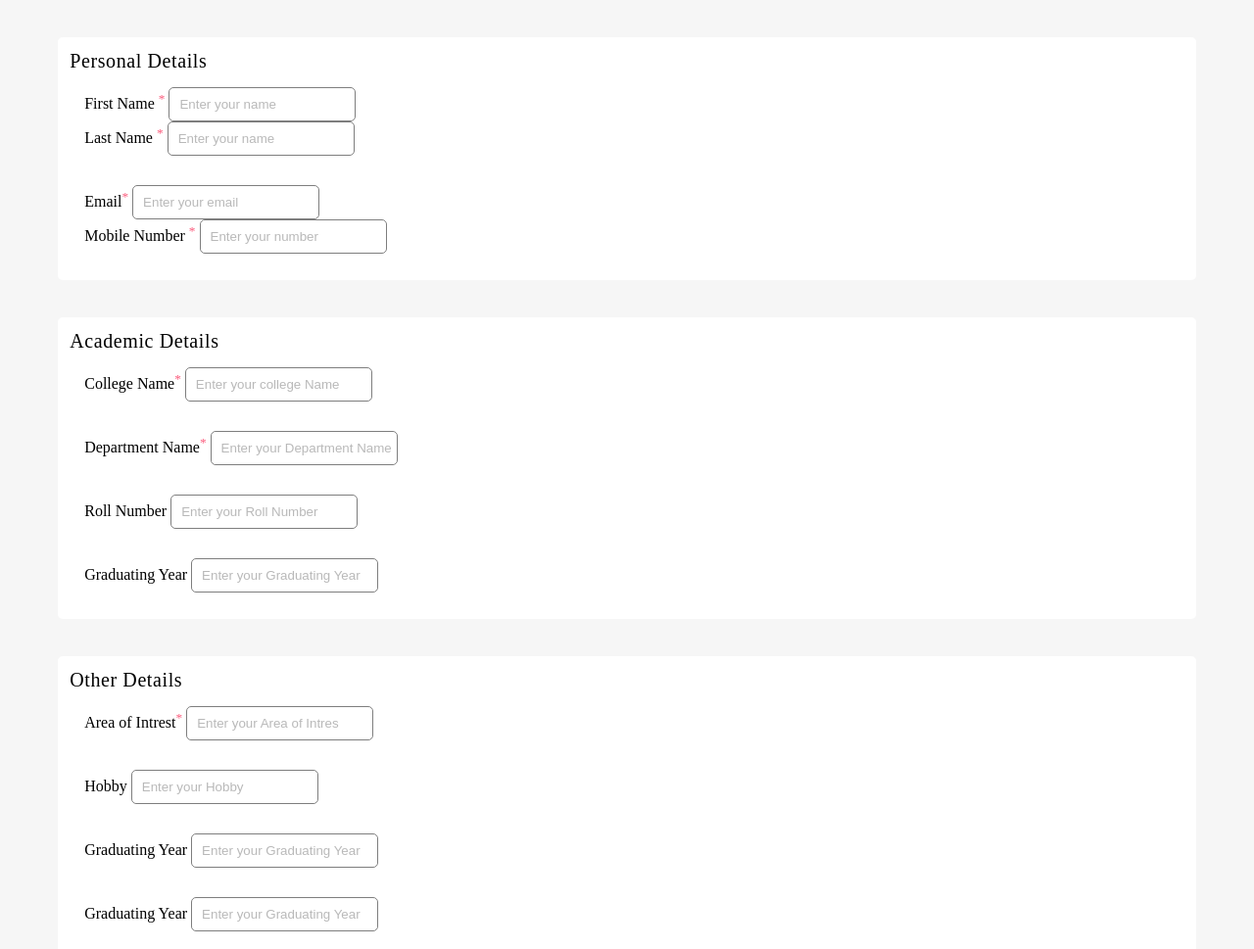
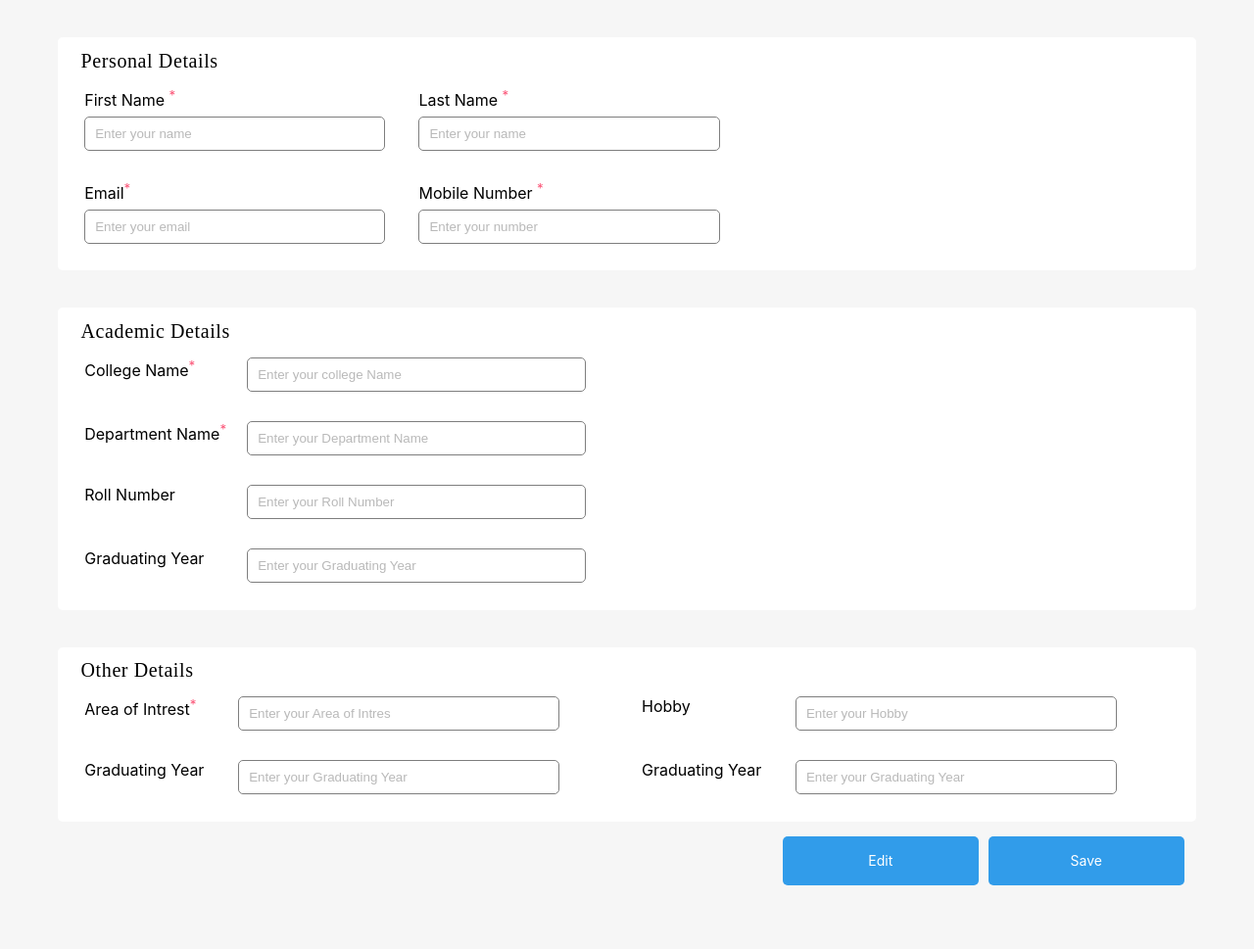
Before and after one commit to arunprakash09/Task2, a plain HTML site: page index.html in a window 1280 px wide. Shown: the top 969 px of the page at 98% size. After the commit the page ends 927 px from the top, so only its background shows below. Drawn offline with Linux system fonts and the light colour scheme.

Commit message:
Update util.css

```diff
--- a/css/util.css
+++ b/css/util.css
@@ -1,22 +1,28 @@
-.heading{
-    font-family: PlayfairDisplay;
-    font-size: 20px;
-    letter-spacing: 0.6px;
-}.c-container{
-    display: flex;
-    padding: 10px;
-    flex-wrap: wrap;
+.heading {
+  font-family: PlayfairDisplay;
+  font-size: 20px;
+  letter-spacing: 0.6px;
+  margin-left: 1%;
 }
-sup{
-    color:#fb5678;
+sup {
+  color: #fb5678;
 }
-.flex-col-gap{
-    gap: 25px;
-    margin-top: 10px;
+label {
+  margin-bottom: 2%;
+  font-family: inter;
 }
-.col-padding{
-    margin-right:20%;
+.col {
+  display: flex;
+  flex-direction: column;
+  flex: 0 0 50%;
 }
-.other-margin{
-    margin-left: 20%;
+.row {
+  display: flex;
+  flex-direction: row;
 }
+.academic label {
+  flex: 1;
+}
+.academic input {
+  flex: 2;
+}
```
